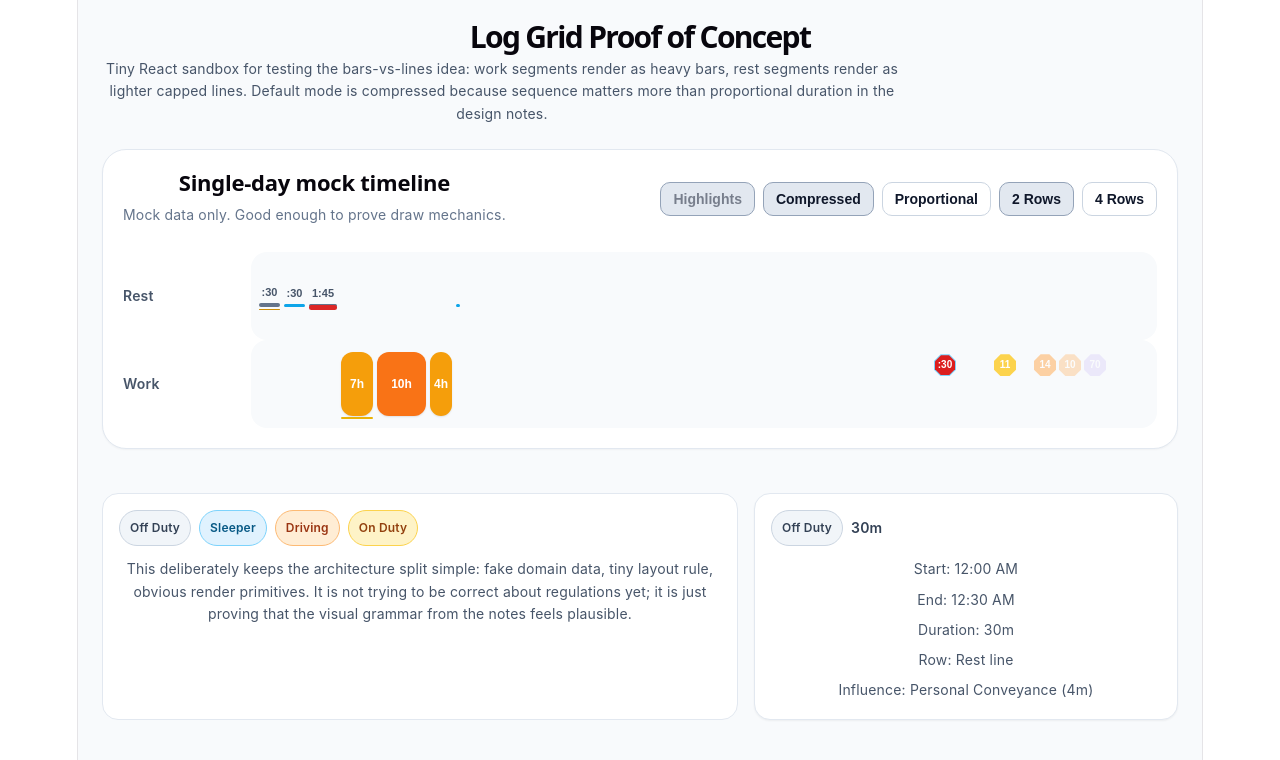
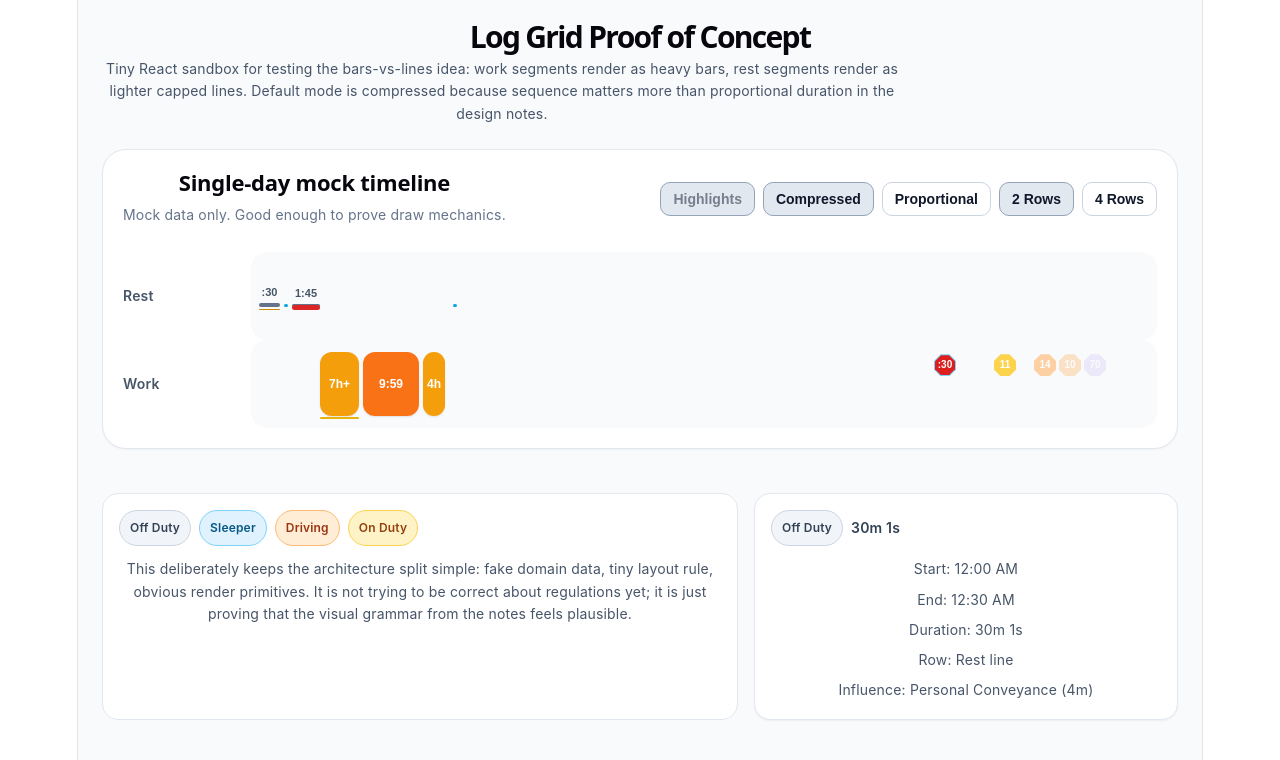
Before and after one commit to LarryBoyEval/matrix-play, a React (Vite) app: page / in a window 1280 px wide. Shown: the top 760 px of the page. Built offline with nearby package versions, Linux system fonts and the light colour scheme.

Commit message:
Polish partial minute display on bars and in hints/details

```diff
--- a/src/single-day-log.tsx
+++ b/src/single-day-log.tsx
@@ -70,10 +70,10 @@ const ROW_LABEL_COLUMN_WIDTH = 120;
 
 const fixtureEvents: DutyEvent[] = [
     { id: "a", kind: "offDuty", time: "00:00:00" },
-    { id: "b", kind: "sleeper", time: "00:30:00" },
+    { id: "b", kind: "sleeper", time: "00:30:01" },
     { id: "c", kind: "offDuty", time: "01:00:00" },
     { id: "d", kind: "onDuty", time: "02:45:00" },
-    { id: "e", kind: "driving", time: "09:45:00" },
+    { id: "e", kind: "driving", time: "09:45:22" },
     { id: "f", kind: "onDuty", time: "19:45:00" },
     { id: "g", kind: "sleeper", time: "23:45:00" },
     { id: "h", kind: "offDuty", time: "1d00:00:00" },
@@ -431,14 +431,17 @@ function getSegmentInfluenceSlices(
 }
 
 function formatDurationLabelCompact(totalSeconds: number): string {
-    const totalMinutes = Math.round(totalSeconds / 60);
+    const totalMinutes = Math.floor(totalSeconds / 60);
 
     if (totalMinutes < 30) return "";
 
     const hours = Math.floor(totalMinutes / 60);
     const minutes = totalMinutes % 60;
 
-    if (minutes === 0 && hours > 0) return `${hours}h`;
+    if (minutes === 0 && hours > 0) {
+        const hasExtraSeconds = totalSeconds % 60 > 0;
+        return `${hours}h${hasExtraSeconds ? "+" : ""}`;
+    }
 
     if (hours > 0) {
         return `${hours}:${String(minutes).padStart(2, "0")}`;
@@ -448,14 +451,25 @@ function formatDurationLabelCompact(totalSeconds: number): string {
 }
 
 function formatDurationLabelFull(totalSeconds: number): string {
-    const totalMinutes = Math.round(totalSeconds / 60);
-
-    const hours = Math.floor(totalMinutes / 60);
-    const minutes = totalMinutes % 60;
-
-    if (hours > 0 && minutes > 0) return `${hours}h${minutes}m`;
-    if (hours > 0) return `${hours}h`;
-    return `${minutes}m`;
+    const roundedSeconds = Math.max(0, Math.round(totalSeconds));
+
+    const hours = Math.floor(roundedSeconds / 3600);
+    const minutes = Math.floor((roundedSeconds % 3600) / 60);
+    const seconds = roundedSeconds % 60;
+
+    if (hours > 0) {
+        if (minutes === 0 && seconds === 0) return `${hours}h`;
+        if (minutes === 0) return `${hours}h ${seconds}s`;
+        if (seconds === 0) return `${hours}h ${minutes}m`;
+        return `${hours}h ${minutes}m ${seconds}s`;
+    }
+
+    if (minutes > 0) {
+        if (seconds === 0) return `${minutes}m`;
+        return `${minutes}m ${seconds}s`;
+    }
+
+    return `${seconds}s`;
 }
 
 function formatClock(totalSeconds: number): string {
```
Also changed, not shown: design/todo.md (+11 -1 lines).
